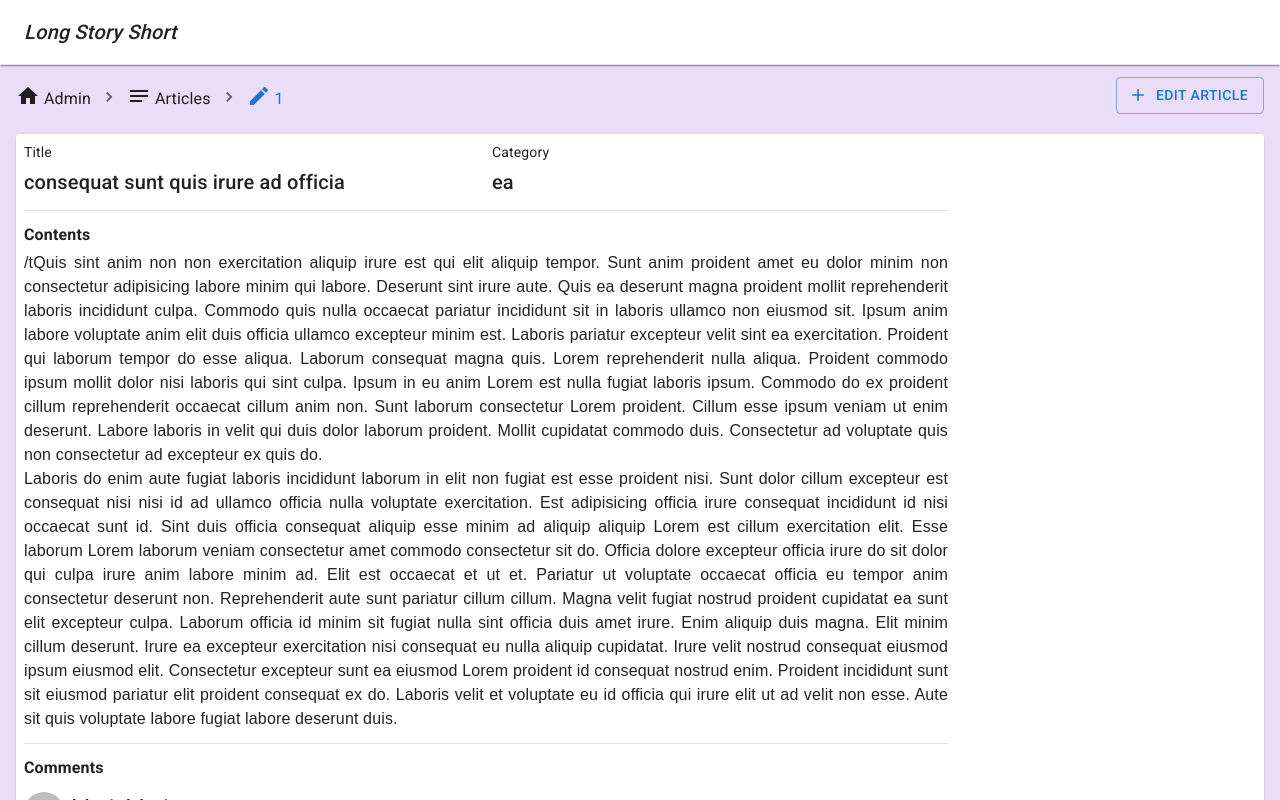
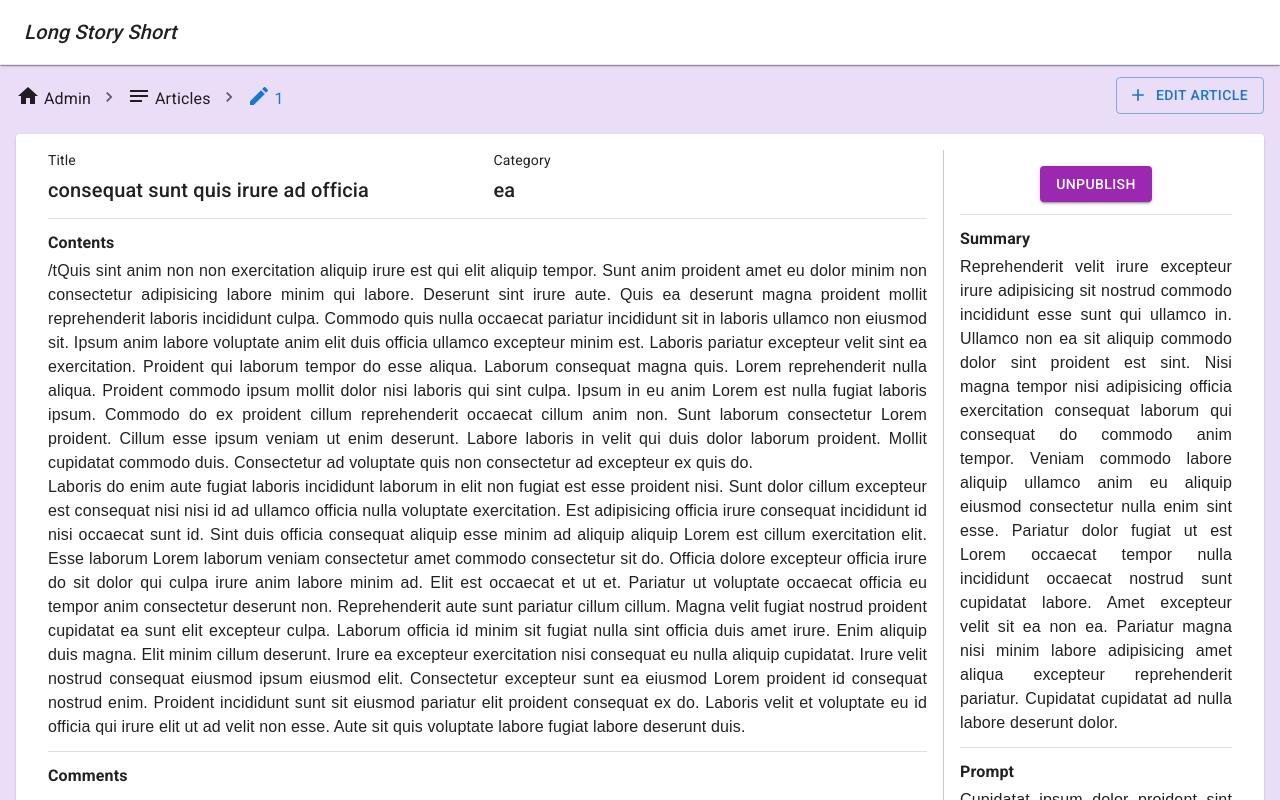
Before and after one commit to GodzillaJim/long-story-short-bt-inspired, a React (Create React App) app: page /articles/1 in a window 1280 px wide. Built offline with nearby package versions, Linux system fonts and the light colour scheme.

Commit message:
(feat) Starting edit view, complete view mode

```diff
--- /dev/null
+++ b/src/components/CustomToastify.tsx
@@ -0,0 +1,18 @@
+import { ToastContainer } from 'react-toastify';
+const CustomToastify = () => {
+  return (
+    <ToastContainer
+      position="top-right"
+      autoClose={5000}
+      hideProgressBar={false}
+      newestOnTop={false}
+      closeOnClick
+      rtl={false}
+      pauseOnFocusLoss
+      draggable
+      pauseOnHover
+    />
+  );
+};
+
+export default CustomToastify;
--- a/src/layout/MainLayout.tsx
+++ b/src/layout/MainLayout.tsx
@@ -1,7 +1,7 @@
 import { CssBaseline, useMediaQuery } from '@mui/material';
 import { makeStyles } from '@mui/styles';
 import { MDBCol, MDBContainer, MDBRow } from 'mdbreact';
-import React, { useEffect, useState } from 'react';
+import React, { useState } from 'react';
 import { Outlet } from 'react-router';
 import CustomNavbar from '../components/CustomNavbar';
 import CustomSideBar from '../components/CustomSideBar';
@@ -52,7 +52,7 @@ const MainLayout = () => {
           <div className={classes.sidebar}>
             <CustomSideBar
               mouseOver={mouseOver}
-              setMouseOver={() => setMouseOver(!mouseOver)}
+              setMouseOver={() => setMouseOver(mouseOver ? false : true)}
               open={open}
               openDrawer={openDrawer}
             />
--- a/src/redux/combineReducers.ts
+++ b/src/redux/combineReducers.ts
@@ -1,10 +1,12 @@
 import { combineReducers } from "redux";
 import { authReducer } from "./reducers/AuthReducer";
-import { blogDetailsReducer, createBlogReducer } from "./reducers/BlogReducers";
+import { blogDetailsReducer, createBlogReducer, publishArticleReducer, unPublishArticleReducer } from "./reducers/BlogReducers";
 
 export const combinedReducer = combineReducers({
     auth: authReducer,
     createBlog: createBlogReducer,
-    blogDetails: blogDetailsReducer
+    blogDetails: blogDetailsReducer,
+    publishArticle: publishArticleReducer,
+    unPublishArticle: unPublishArticleReducer
 })
 export type RootState = ReturnType<typeof combinedReducer>
--- a/src/redux/constants/Constants.tsx
+++ b/src/redux/constants/Constants.tsx
@@ -11,3 +11,11 @@ export const CREATE_BLOG_RESET = 'CREATE_BLOG_FAIL';
 export const FETCH_BLOG_REQUEST = 'FETCH_BLOG_REQUEST';
 export const FETCH_BLOG_SUCCESS = 'FETCH_BLOG_SUCCESS';
 export const FETCH_BLOG_FAIL = 'FETCH_BLOG_FAIL';
+
+export const PUBLISH_ARTICLE_REQUEST = 'PUBLISH_ARTICLE_REQUEST';
+export const PUBLISH_ARTICLE_SUCCESS = 'PUBLISH_ARTICLE_SUCCESS';
+export const PUBLISH_ARTICLE_FAIL = 'PUBLISH_ARTICLE_FAIL';
+
+export const UNPUBLISH_ARTICLE_REQUEST = 'UNPUBLISH_ARTICLE_REQUEST';
+export const UNPUBLISH_ARTICLE_SUCCESS = 'UNPUBLISH_ARTICLE_SUCCESS';
+export const UNPUBLISH_ARTICLE_FAIL = 'UNPUBLISH_ARTICLE_FAIL';
--- a/src/screens/EditArticleContainer.tsx
+++ b/src/screens/EditArticleContainer.tsx
@@ -4,6 +4,8 @@ import {
   Typography,
   Button,
   Divider,
+  Grid,
+  Chip,
 } from '@mui/material';
 import { Home, Notes, Edit } from '@mui/icons-material';
 import { makeStyles } from '@mui/styles';
@@ -11,12 +13,18 @@ import React, { useEffect, useState } from 'react';
 import { useDispatch, useSelector } from 'react-redux';
 import { useParams } from 'react-router';
 import TopSection from '../components/TopSection';
-import { fetchBlogDetailsAction } from '../redux/actions/BlogActions';
+import {
+  fetchBlogDetailsAction,
+  publishArticleAction,
+  unPublishArticleAction,
+} from '../redux/actions/BlogActions';
 import { RootState } from '../redux/combineReducers';
 import { SomeContainer } from './Dashboard';
 import DefaultText from '../components/DefaultText';
 import Persona from '../components/Persona';
 import { v4 } from 'uuid';
+import CustomToastify from '../components/CustomToastify';
+import { toast } from 'react-toastify';
 
 const useStyles = makeStyles({
   rootLoading: {
@@ -40,7 +48,37 @@ const EditArticleContainer = () => {
   const { loading, error, blog } = useSelector(
     (state: RootState) => state.blogDetails
   );
+  const {
+    loading: publishing,
+    error: publishingError,
+    blog: published,
+  } = useSelector((state: RootState) => state.publishArticle);
+  const {
+    loading: unPublishing,
+    error: unPublishingError,
+    blog: unPublished,
+  } = useSelector((state: RootState) => state.unPublishArticle);
 
+  useEffect(() => {
+    if (!unPublishing) {
+      if (unPublishingError) {
+        toast.error(unPublishingError);
+      }
+      if (unPublished) {
+        toast.success('unPublished successfully');
+      }
+    }
+  }, [unPublishing, unPublished, unPublishingError]);
+  useEffect(() => {
+    if (!publishing) {
+      if (publishingError) {
+        toast.error(publishingError);
+      }
+      if (published) {
+        toast.success('Published successfully');
+      }
+    }
+  }, [publishing, publishingError, published]);
   useEffect(() => {
     if (!loading && !error && !blog) {
       if (id) {
@@ -74,6 +112,16 @@ const EditArticleContainer = () => {
       icon: <Edit sx={{ mr: 0.5 }} fontSize="medium" />,
     },
   ];
+  const handlePublishArticle = () => {
+    if (id) {
+      dispatch(publishArticleAction(parseInt(id)));
+    }
+  };
+  const handleUnPublishArticle = () => {
+    if (id) {
+      dispatch(unPublishArticleAction(parseInt(id)));
+    }
+  };
   return (
     <div>
       <SomeContainer>
@@ -114,8 +162,10 @@ const EditArticleContainer = () => {
           )}
           {blog && (
             <Paper>
-              <div className="w-full grid grid-cols-12 p-2">
-                <div className="col-span-9">
+              <div className="w-full grid grid-cols-12 p-3">
+                <div
+                  style={{ borderRight: '1px solid rgba(0,0,0,0.2)' }}
+                  className="col-span-9 px-3">
                   <div className="flex flex-col gap-3">
                     <div className="title-and-category">
                       <div className="grid grid-cols-2 gap-3">
@@ -178,12 +228,105 @@ const EditArticleContainer = () => {
                     </div>
                   </div>
                 </div>
-                <div className="col-span-3"></div>
+                <div className="col-span-3">
+                  <div className="flex flex-col p-3 justify-center gap-3">
+                    <div className="flex flex-row justify-center text-center">
+                      {(publishing || unPublishing) && (
+                        <div style={{ width: 'fit-content' }}>
+                          <CircularProgress variant="indeterminate" />
+                        </div>
+                      )}
+                      {!publishing && !unPublishing && (
+                        <Button
+                          className="m-auto"
+                          color={!blog.published ? 'primary' : 'secondary'}
+                          onClick={
+                            blog.published
+                              ? handleUnPublishArticle
+                              : handlePublishArticle
+                          }
+                          variant="contained">
+                          {!blog.published ? 'Publish' : 'Unpublish'}
+                        </Button>
+                      )}
+                    </div>
+                    <Divider />
+                    <div>
+                      <div className="contents overflow-auto">
+                        <div className="flex flex-col gap-1">
+                          <div>
+                            <Typography fontWeight={'bold'} variant="body1">
+                              Summary
+                            </Typography>
+                          </div>
+                          <div>
+                            <div
+                              style={{
+                                fontFamily: 'sans-serif',
+                                textAlign: 'justify',
+                              }}>
+                              {blog.summary}
+                            </div>
+                          </div>
+                        </div>
+                      </div>
+                    </div>
+                    <Divider />
+                    <div>
+                      <div className="contents overflow-auto">
+                        <div className="flex flex-col gap-1">
+                          <div>
+                            <Typography fontWeight={'bold'} variant="body1">
+                              Prompt
+                            </Typography>
+                          </div>
+                          <div>
+                            <div
+                              style={{
+                                fontFamily: 'sans-serif',
+                                textAlign: 'justify',
+                              }}>
+                              {blog.prompt}
+                            </div>
+                          </div>
+                        </div>
+                      </div>
+                    </div>
+                    <Divider />
+                    <div>
+                      <div className="contents overflow-auto">
+                        <div className="flex flex-col gap-1">
+                          <div>
+                            <Typography fontWeight={'bold'} variant="body1">
+                              Tags
+                            </Typography>
+                          </div>
+                          <div>
+                            <Grid container spacing={1}>
+                              {blog &&
+                                blog.tags &&
+                                blog.tags.map((tag: any) => (
+                                  <Grid key={`key-${v4()}`} item>
+                                    <Chip
+                                      color="primary"
+                                      key={`key-${v4()}`}
+                                      label={tag}
+                                    />
+                                  </Grid>
+                                ))}
+                            </Grid>
+                          </div>
+                        </div>
+                      </div>
+                    </div>
+                  </div>
+                </div>
               </div>
             </Paper>
           )}
         </div>
       </SomeContainer>
+      <CustomToastify />
     </div>
   );
 };
```
Also changed, not shown: src/components/CustomTabs.tsx (+3 -4 lines), src/redux/actions/BlogActions.tsx (+26 -1 lines), src/redux/reducers/BlogReducers.tsx (+37 -0 lines).
